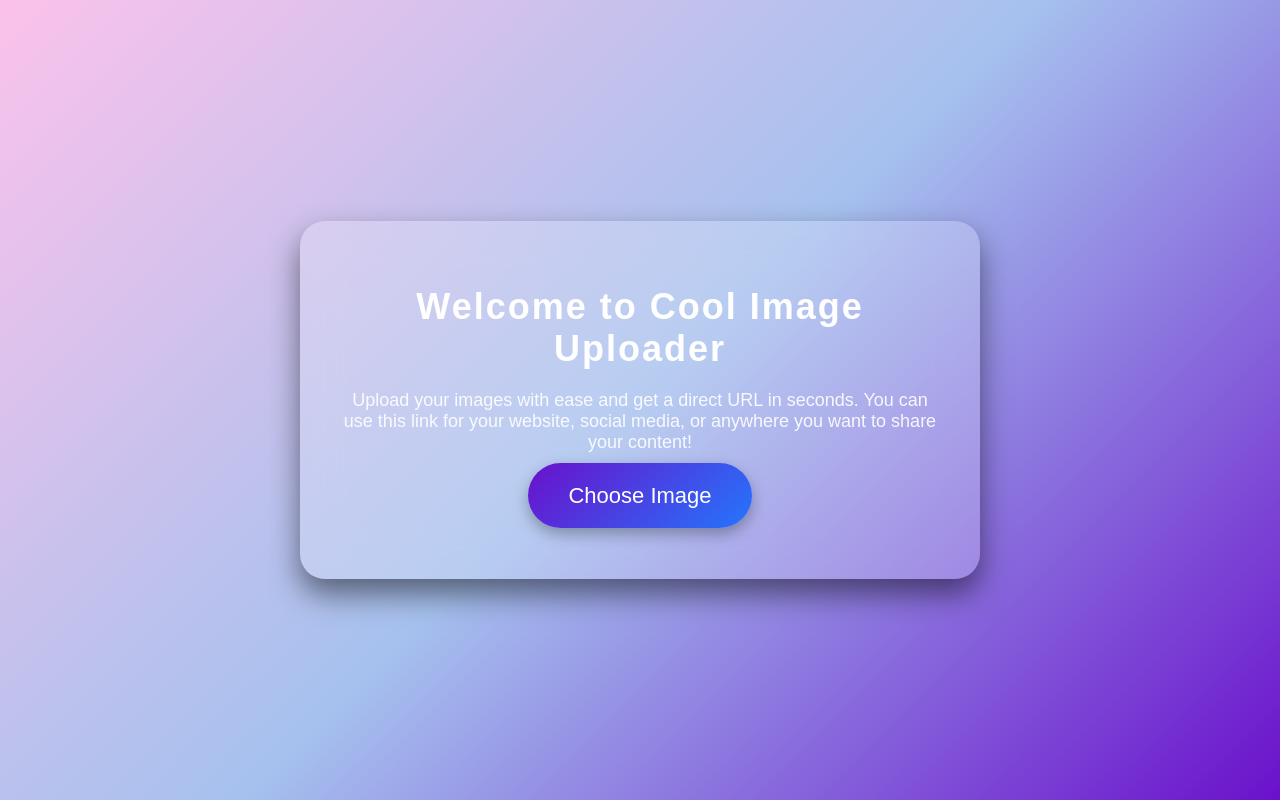
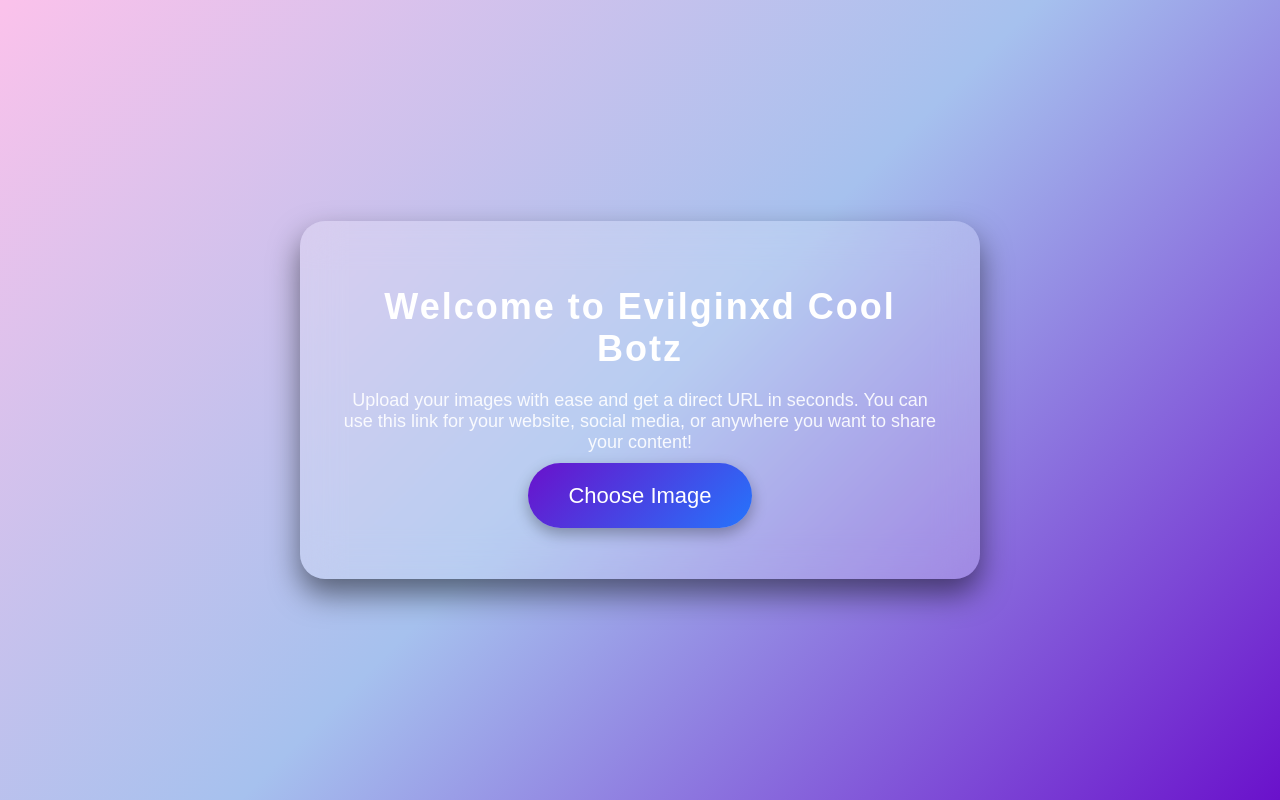
Before and after one commit to Unsagtools/Evilginxd_Bot, a plain HTML site: page index.html in a window 1280 px wide. Drawn offline with Linux system fonts and the light colour scheme.

Commit message:
Update and rename ImgeUploaderBySwastik.html to index.html

```diff
--- a/ImgeUploaderBySwastik.html
+++ b/index.html
@@ -3,7 +3,7 @@
 <head>
   <meta charset="UTF-8">
   <meta name="viewport" content="width=device-width, initial-scale=1.0">
-  <title>Cool Image Uploader</title>
+  <title>Evilginxd Cool Botz</title>
   <style>
     /* General Styles */
     body {
@@ -200,7 +200,7 @@
 </head>
 <body>
   <div class="upload-container">
-    <h1>Welcome to Cool Image Uploader</h1>
+    <h1>Welcome to Evilginxd Cool Botz</h1>
     <p>Upload your images with ease and get a direct URL in seconds. You can use this link for your website, social media, or anywhere you want to share your content!</p>
     <label for="imageUpload" class="custom-upload">Choose Image</label>
     <input type="file" id="imageUpload" accept="image/*">
```
